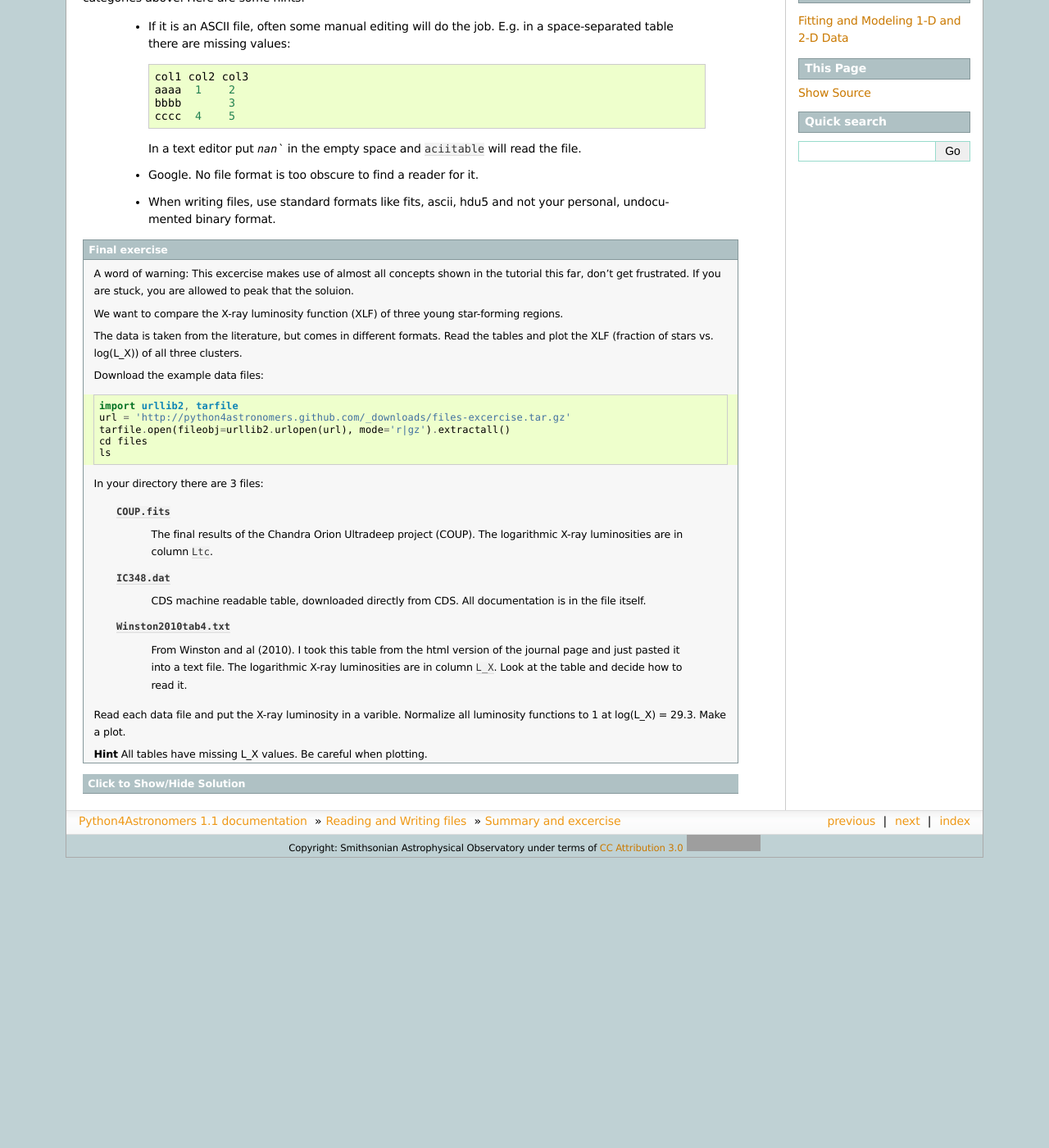
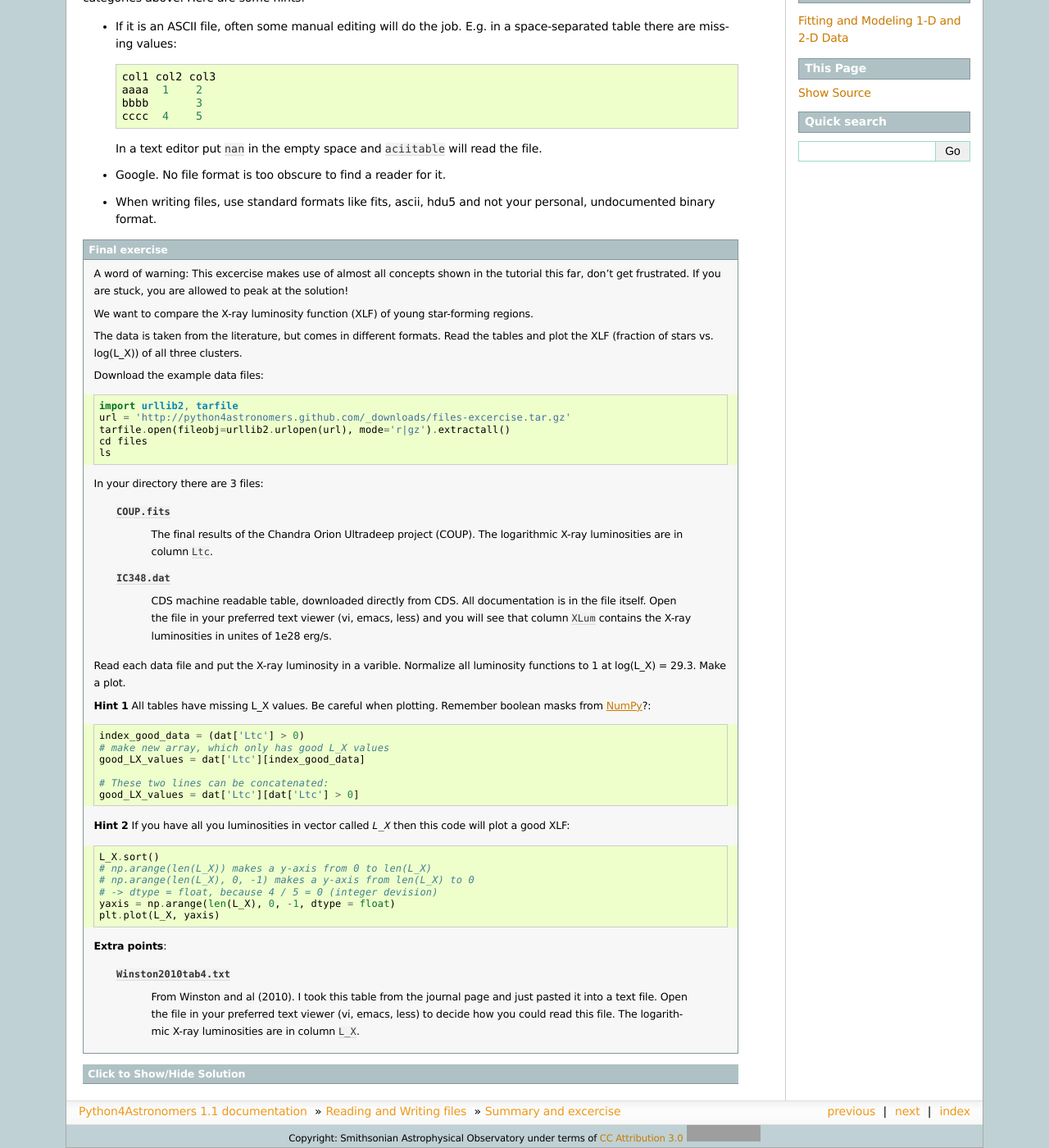
Before and after one commit to python4astronomers/python4astronomers, a Sphinx documentation site: the page built from source/files/summary.rst, in a window 1280 px wide and 1400 px high, scrolled down 146 px. Shown: the whole window at 82% size. Built offline with Sphinx 7.4.7, drawn with Linux system fonts in a browser that asks for light colours; formulas are drawn with MathJax 3; before the commit the page ends 1192 px from its top, so only the background shows below that; grey boxes are pictures that could not be loaded.

```diff
--- a/source/files/summary.rst
+++ b/source/files/summary.rst
@@ -8,28 +8,28 @@ However, no format is so obscure that is could not be used and there are certain
 files out there that will not fall into one of the categories above.
 Here are some hints:
 
-    * If it is an ASCII file, often some manual editing will do the job.
-      E.g. in a space-separated table there are missing values::
+* If it is an ASCII file, often some manual editing will do the job.
+  E.g. in a space-separated table there are missing values::
 
-        col1 col2 col3
-        aaaa  1    2
-        bbbb       3
-        cccc  4    5
+    col1 col2 col3
+    aaaa  1    2
+    bbbb       3
+    cccc  4    5
 
-      In a text editor put `nan`` in the empty space and ``aciitable`` will read the file.
+  In a text editor put ``nan`` in the empty space and ``aciitable`` will read the file.
 
-    * Google. No file format is too obscure to find a reader for it.
-    * When writing files, use standard formats like fits, ascii, hdu5 and not
-      your personal, undocumented binary format.
+* Google. No file format is too obscure to find a reader for it.
+* When writing files, use standard formats like fits, ascii, hdu5 and not
+  your personal, undocumented binary format.
 
 
 .. admonition::  Final exercise
 
     A word of warning: This excercise makes use of almost all concepts shown in
     the tutorial this far, don't get frustrated. If you are stuck, you are
-    allowed to peak that the soluion.
+    allowed to peak at the solution!
 
-    We want to compare the X-ray luminosity function (XLF) of three young
+    We want to compare the X-ray luminosity function (XLF) of young
     star-forming regions.
 
     The data is taken from the literature, but comes in different formats.
@@ -52,19 +52,42 @@ Here are some hints:
 
         ``IC348.dat``
             CDS machine readable table, downloaded directly from CDS.
-            All documentation is in the file itself.
-
-        ``Winston2010tab4.txt``
-            From Winston and al (2010). I took this table from the html
-            version of the journal page and just pasted it into a text file.
-            The logarithmic X-ray luminosities are in column ``L_X``. Look
-            at the table and decide how to read it.
+            All documentation is in the file itself. Open the file in your
+            preferred text viewer (vi, emacs, less) and you will see that column
+            ``XLum`` contains the X-ray luminosities in unites of 1e28 erg/s.
 
     Read each data file and put the X-ray luminosity in a varible. Normalize all
     luminosity functions to 1 at log(L_X) = 29.3.
     Make a plot.
 
-    **Hint** All tables have missing L_X values. Be careful when plotting.
+    **Hint 1** All tables have missing L_X values. Be careful when plotting.
+    Remember boolean masks from :doc:`../core/numpy_scipy`?::
+
+        index_good_data = (dat['Ltc'] > 0)
+        # make new array, which only has good L_X values
+        good_LX_values = dat['Ltc'][index_good_data]
+
+        # These two lines can be concatenated:
+        good_LX_values = dat['Ltc'][dat['Ltc'] > 0]
+
+    **Hint 2** If you have all you luminosities in vector called `L_X` then
+    this code will plot a good XLF::
+
+        L_X.sort()
+        # np.arange(len(L_X)) makes a y-axis from 0 to len(L_X)
+        # np.arange(len(L_X), 0, -1) makes a y-axis from len(L_X) to 0
+        # -> dtype = float, because 4 / 5 = 0 (integer devision)
+        yaxis = np.arange(len(L_X), 0, -1, dtype = float)
+        plt.plot(L_X, yaxis)
+
+    **Extra points**:
+
+        ``Winston2010tab4.txt``
+            From Winston and al (2010). I took this table from the journal
+            page and just pasted it into a text file. Open the file in your
+            preferred text viewer (vi, emacs, less) to decide how
+            you could read this file.
+            The logarithmic X-ray luminosities are in column ``L_X``.
 
 .. raw:: html
 
@@ -78,19 +101,15 @@ This is a complex excercise and several solutions are possible. This is one::
     COUP = atpy.Table('COUP.fits')
     # atpy.Table(... , type = 'ascii') tells atpy to use asciitable to read the file
     IC348 = atpy.Table('IC348.dat', type = 'ascii')
-    winston = atpy.Table('Winston2010tab4.txt', type='ascii', \
-    Reader = asciitable.Tab, comment='#', guess=False, fill_values=([' ... ', 'nan']))
 
     # take only L_X greater than 0, that gets rid of nans etc.
-    # which mark missing values and things like that.
+    # Nans in the table mark missing values and things like that.
     couplx=COUP.Ltc[COUP.Ltc > 0.]
-    Serplx = winston.L_X[winston.L_X > 0]
     # L_X is in linear units of 1e28 erg/s
     # take logarithm and add 25
     IC348lx = 28. + np.log10(IC348.XLum[np.isfinite(IC348.XLum)])
 
     # sort - highest first
-    Serplx.sort()
     couplx.sort()
     IC348lx.sort()
 
@@ -102,13 +121,18 @@ This is a complex excercise and several solutions are possible. This is one::
     # (IC348lx>Lx0).sum()  -> number of sources brighther than Lx0
     plt.plot(couplx, np.arange(len(couplx), 0, -1, dtype=float)/(couplx>Lx0).sum(), lw=2.,label = 'ONC')
     plt.plot(IC348lx, np.arange(len(IC348lx),0 ,-1, dtype=float)/(IC348lx>Lx0).sum(), '--', lw=3.,label = 'IC 348')
-    plt.plot(Serplx, np.arange(len(Serplx), 0, -1, dtype=float)/(Serplx>Lx0).sum(), 's', label = 'Serpens')
 
     # add some nice labels etc.
     plt.xlabel('log $L_X$ [erg/s]')
     plt.xlim([28,32])
     plt.legend(loc = 'upper right')
 
+    #Extra points
+    winston = atpy.Table('Winston2010tab4.txt', type='ascii', \
+    Reader = asciitable.Tab, comment='#', guess=False, fill_values=([' ... ', 'nan']))
+    Serplx = winston.L_X[winston.L_X > 0]
+    Serplx.sort()
+    plt.plot(Serplx, np.arange(len(Serplx), 0, -1, dtype=float)/(Serplx>Lx0).sum(), 's', label = 'Serpens')
 
 .. raw:: html
 
```
Also changed, not shown: source/files/asciifiles.rst (+47 -23 lines), source/files/binaryfiles.rst (+5 -7 lines).
